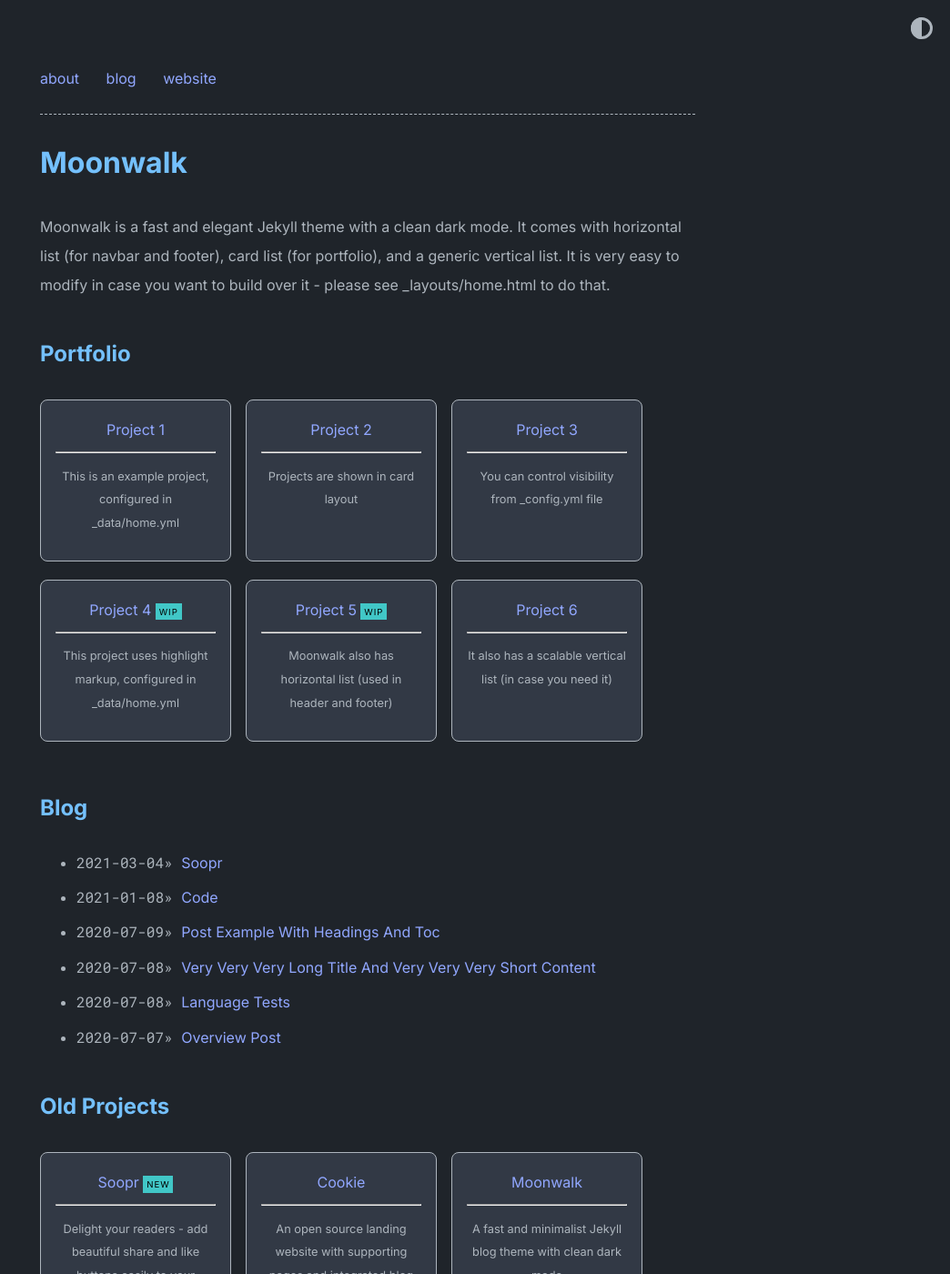
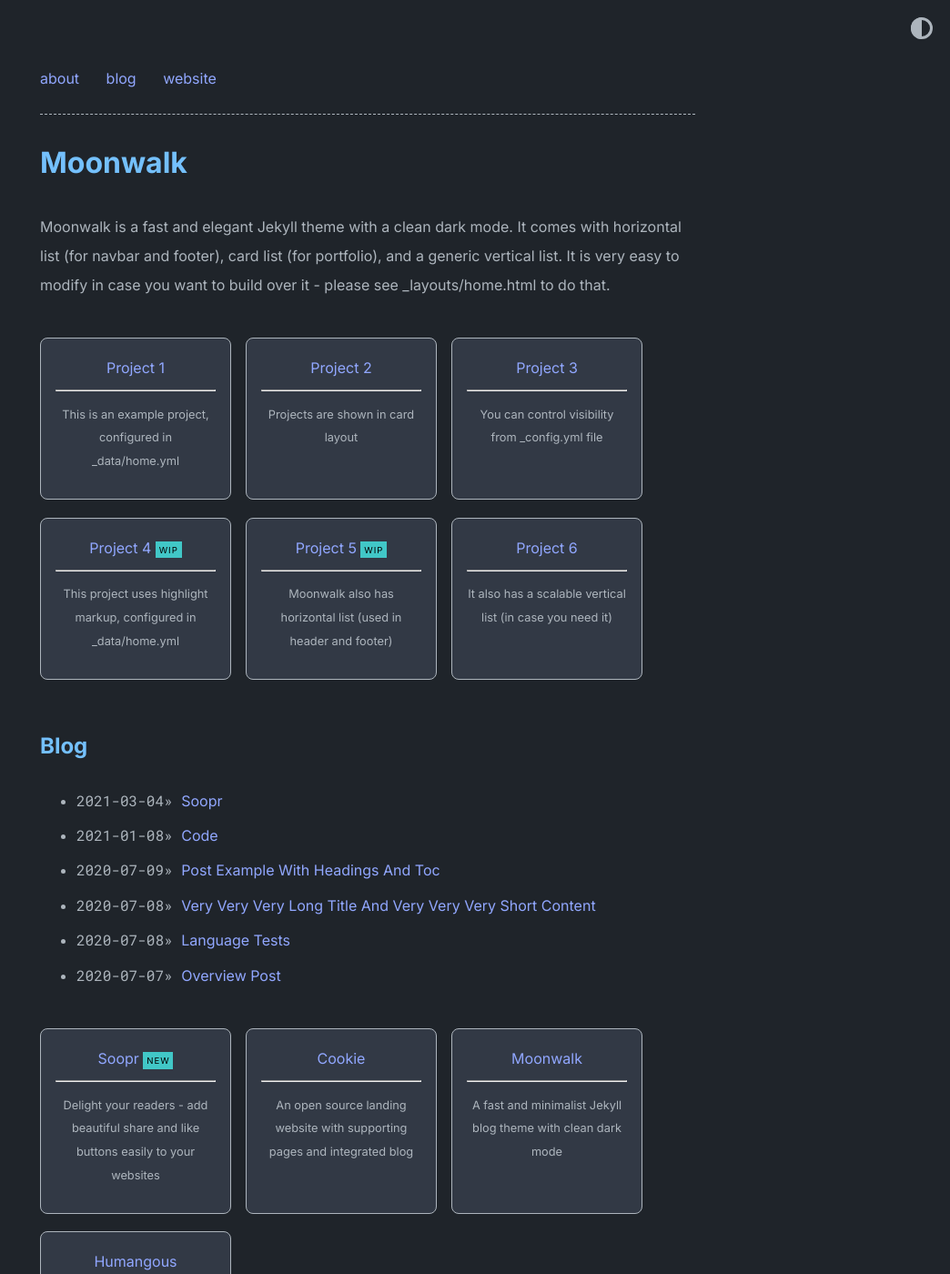
Before and after one commit to NadaAshraf12/Blog, a Jekyll site: the page built from index.md, in a window 1280 px wide and 1400 px high. Shown: the whole window at 91% size, without its empty margins (236-1280 px from the left). Built offline with Jekyll 4.4.1, drawn with Linux system fonts in a browser that asks for light colours; part of the change alters nothing that is shown.

Commit message:
first try

```diff
--- a/_config.yml
+++ b/_config.yml
@@ -33,10 +33,10 @@ theme_config:
   show_tags: true # show tags in a blog posts
   # options for "home" page
   home:
-    title_projects: Portfolio
+    #title_projects: Portfolio
     title_misc_list: Details
     title_blog: Blog
-    title_old_projects: Old Projects
+      #title_old_projects: Old Projects
 
 soopr:
   publish_token: "" # sign up at https://www.soopr.co to get your publish token and personalize share and reaction options
```
